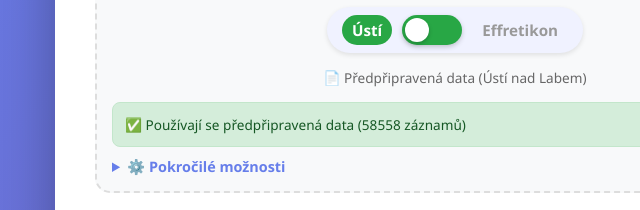
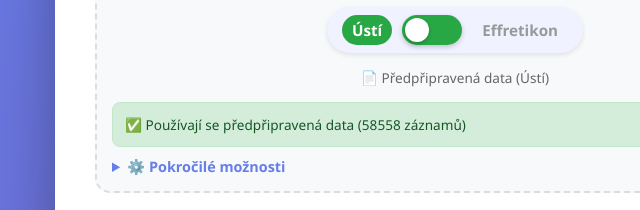
Before and after one commit to OndrejU-SAG/Robo-Technolog, a plain HTML site: page index.html in a window 1280 px wide. Shown: the part 189-399 px from the top of the page, 185-825 px from the left. Drawn offline with Linux system fonts and the light colour scheme.

Commit message:
Update index.html

```diff
--- a/index.html
+++ b/index.html
@@ -910,7 +910,7 @@
 
         function loadPredefinedFromURL() {
             const csvUrl = currentDatabase === 'usti' ? PREDEFINED_CSV_URL : PREDEFINED_CSV_URL_EFFI;
-            const dbName = currentDatabase === 'usti' ? 'Ústí nad Labem' : 'Effretikon';
+            const dbName = currentDatabase === 'usti' ? 'Ústí' : 'Effretikon';
 
             document.getElementById('masterStatus').innerHTML =
                 '<div class="status info">⏳ Načítám předpřipravená data ze souboru...</div>';
```
